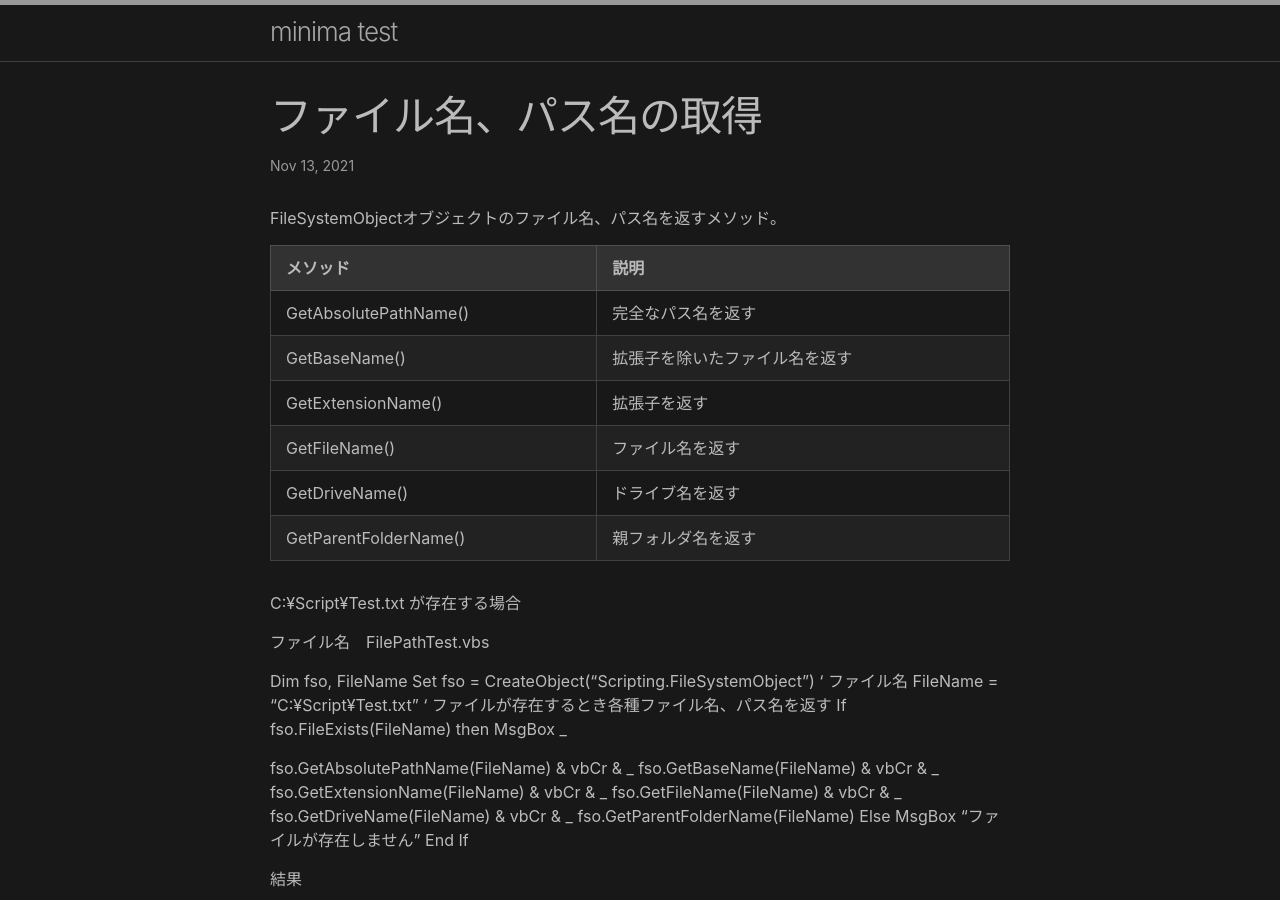
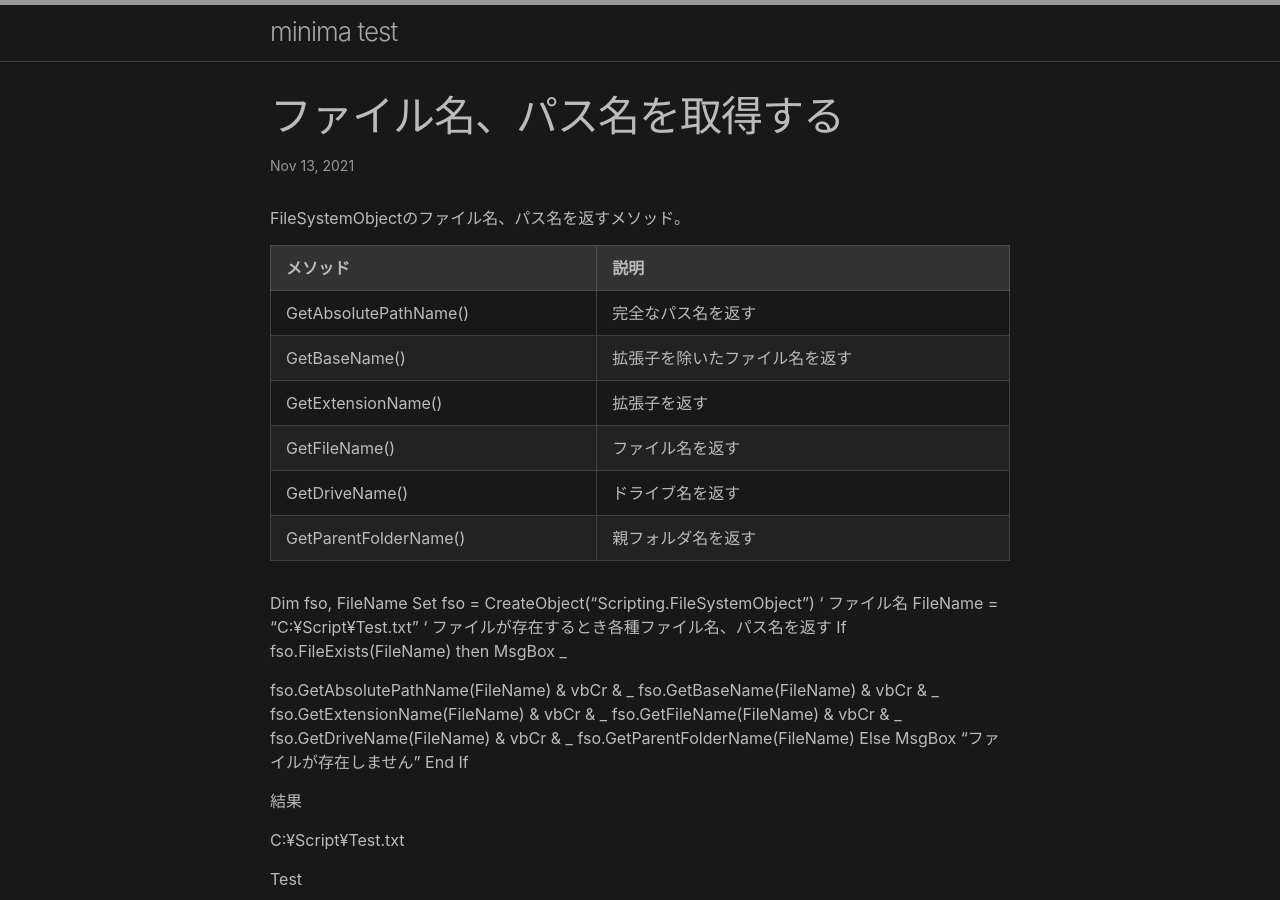
Before and after one commit to sammaya164/minima-test, a Jekyll site: the page built from _posts/2021-11-13-getpath.md, in a window 1280 px wide and 900 px high. Built offline with Jekyll 4.4.1, drawn with Linux system fonts in a browser that asks for light colours.

Commit message:
Update 2021-11-13-getpath.md

```diff
--- a/_posts/2021-11-13-getpath.md
+++ b/_posts/2021-11-13-getpath.md
@@ -1,9 +1,9 @@
 ---
 layout: post
-title: "ファイル名、パス名の取得"
+title: "ファイル名、パス名を取得する"
 ---
 
-FileSystemObjectオブジェクトのファイル名、パス名を返すメソッド。
+FileSystemObjectのファイル名、パス名を返すメソッド。
 
 |メソッド|説明|
 |---|---|
@@ -14,10 +14,6 @@ FileSystemObjectオブジェクトのファイル名、パス名を返すメソ
 |GetDriveName()|ドライブ名を返す|
 |GetParentFolderName()|親フォルダ名を返す|
 
-
-C:¥Script¥Test.txt が存在する場合
-
-ファイル名　FilePathTest.vbs
 
 Dim fso, FileName
 Set fso = CreateObject("Scripting.FileSystemObject")
```
